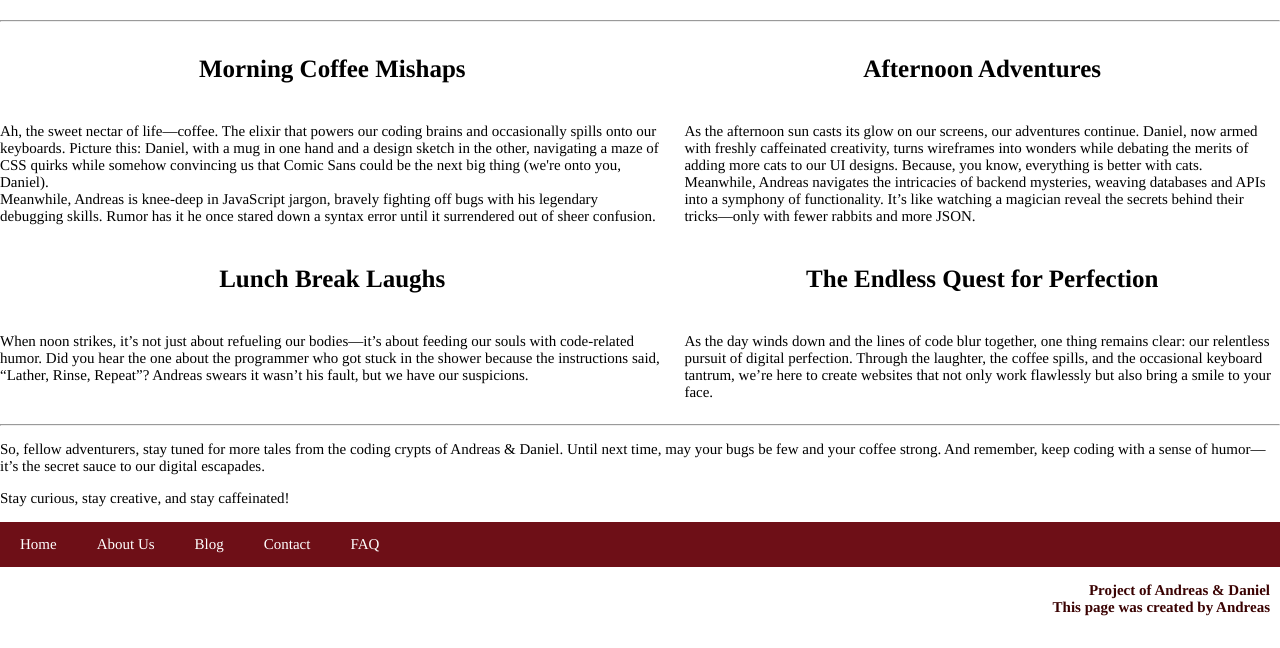
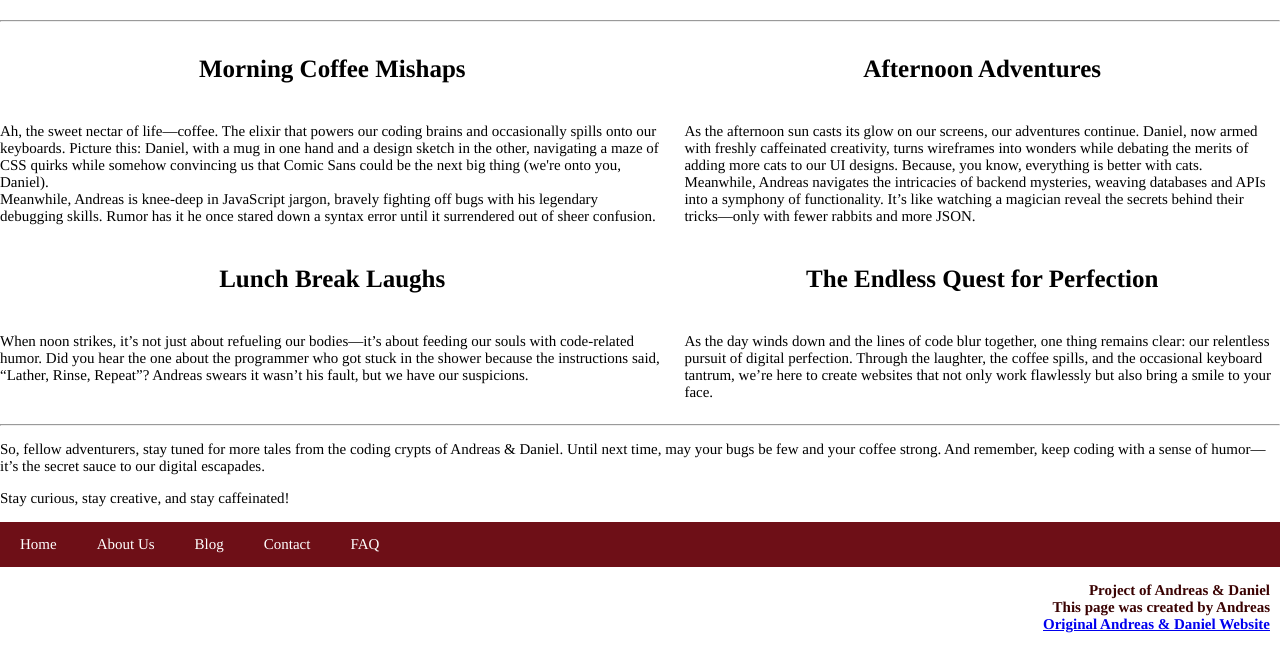
Before and after one commit to Ciocolici/Andreas-And-Daniel-FlexBox, a plain HTML site: page public/blog.html in a window 1280 px wide. Shown: the part 573-1221 px from the top of the page. Drawn offline with Linux system fonts and the light colour scheme; a web font is replaced by a local one.

Commit message:
Update blog.html

```diff
--- a/public/blog.html
+++ b/public/blog.html
@@ -59,7 +59,7 @@
       </ul>
     </nav>
     <footer>
-      <p>Project of Andreas & Daniel<br />This page was created by Andreas</p>
+      <p>Project of Andreas & Daniel<br />This page was created by Andreas<br /><a href="https://ciocolici.github.io/Andreas-And-Daniel/">Original Andreas & Daniel Website</a></p>
     </footer>
   </body>
 </html>
```
